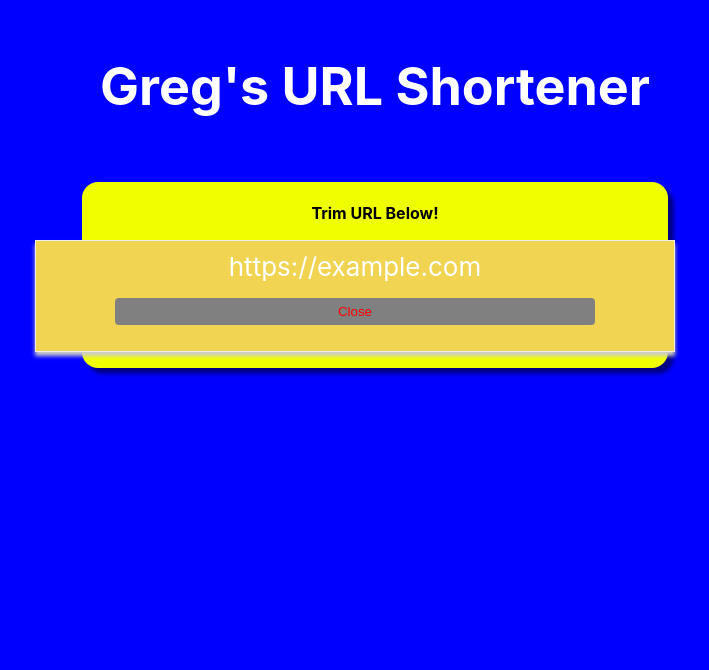
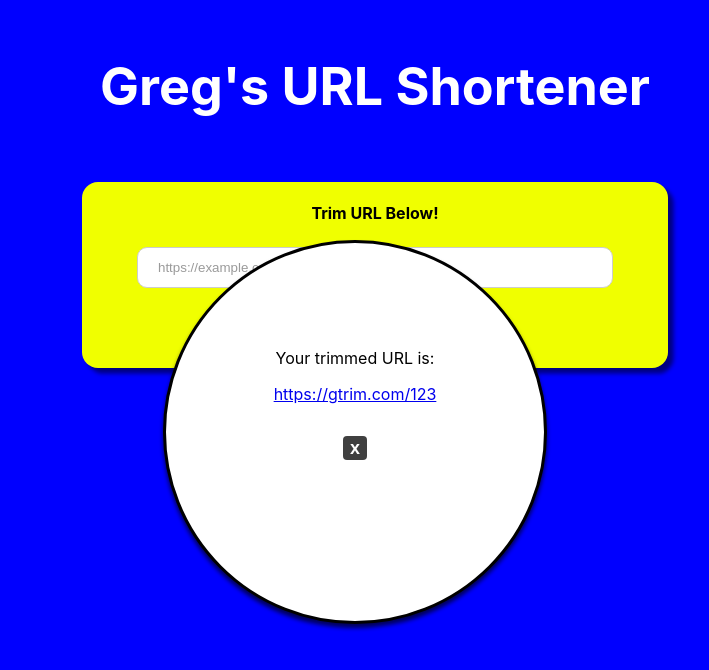
Before and after one commit to jsklarsky-w2g/URL-Shortener, a React (Create React App) app: page / in a window 1280 px wide. Both pictures are taken after typing "https://example.com" into the empty fields and a click on the button "Submit". Shown: the top 670 px of the page, without its empty margins (285-994 px from the left). Built offline with nearby package versions, Linux system fonts and the light colour scheme.

Commit message:
front end done-ish

```diff
--- a/src/App.js
+++ b/src/App.js
@@ -8,7 +8,8 @@ class App extends Component{
   state = {
     value: '',
     openModal: false,
-    tinyURL: null
+    tinyURL: null,
+    title: 'Trim URL Below!'
   }
 
   valueHandler = e =>{
@@ -19,11 +20,16 @@ class App extends Component{
 
   submitHandler = e =>{
     e.preventDefault();
-    this.setState({
-      tinyURL: this.state.value,
-      openModal: true
-    })
-
+    if(this.state.value === ''){
+      this.setState({
+        title: 'Oops...you forgot to enter a URL'
+      })
+    }else{
+      this.setState({
+        tinyURL: `https://gtrim.com/123`,
+        openModal: true
+      })
+    }
   }
 
   closeModal = () =>{
@@ -40,16 +46,17 @@ class App extends Component{
           show={this.state.openModal}
           closed={this.closeModal}
           newURL={this.state.tinyURL}
+          yourHref={this.state.value}
         />
         <h1>Greg's URL Shortener</h1>
         <div className={appStyle.positioning}>
           <form className={appStyle.box} onSubmit={e=>this.submitHandler(e)}>
-            <p>Trim URL Below! </p>
+            <p>{this.state.title}</p>
             <div>
               <input
                 className={appStyle.inputText}
                 type="url"
-                placeholder="Paste URL Here"
+                placeholder='Paste URL Here'
                 value={this.state.value}
                 onChange={this.valueHandler}
               />
--- a/src/App.module.css
+++ b/src/App.module.css
@@ -1,5 +1,5 @@
 .App {
-    margin:0;
+    margin: auto;
     padding:20px;
     color: white;
     background-color: blue;
--- a/src/components/modal.js
+++ b/src/components/modal.js
@@ -2,7 +2,7 @@ import React from "react";
 import update from './update.module.css'
 
 const ResultModal = props => {
-    console.log(props.show, props.newURL)
+    console.log(props.show, props.newURL, props.yourHref)
     const cssModal = [
         update.Modal,
         props.show ? update.ModalOpen : update.ModalClosed
@@ -10,10 +10,11 @@ const ResultModal = props => {
   return (
     <div className={cssModal.join(' ')}>
         <div>
-            {props.newURL}
+            <p>Your trimmed URL is:</p>
+            <p><a rel="noopener noreferrer" href={props.yourHref} target="_blank" >{props.newURL}</a></p>
         </div>
         <button className={update.closeButton} onClick={props.closed}>
-            Close
+            x
         </button>
     </div>
   );
--- a/src/components/update.module.css
+++ b/src/components/update.module.css
@@ -1,18 +1,29 @@
+
 .Modal {
     position: fixed;
     z-index: 200;
-    border: 1px solid #eee;
-    box-shadow: 0 4px 4px #ccc;
-    background-color:rgb(242,212,83);
-    padding: 10px;
+    border: 3px solid black;
+    box-shadow: 0 4px 4px rgb(0,0,0,0.65);
+    border-radius:50%;
+    background-color:white;
+    color:black;
+    padding-top:6rem;
+    padding:5%;
     text-align: center;
     box-sizing: border-box;
-    top: 30%;
-    left: 25%;
-    width: 50%;
-    max-height:50%;
+    width: 30vw;
+    height:30vw;
     overflow-y: auto;
     transition: all 0.3s ease-out;
+    word-wrap: break-word;
+    font-size: 16px;
+    left:35vw;
+    top:30vh;
+
+}
+
+.Modal>div{
+    padding-top: 10%;
 }
 
 .ModalOpen {
@@ -42,10 +53,14 @@
 
 
 .closeButton {
-    width: 30rem;
-    background-color: gray;
-    color: red;
-    padding: 6px;
+    width: 1.5rem;
+    height: 1.5rem;
+    background-color: rgb(0,0,0,.75);
+    color:white;
+    font-weight: bold;
+    font-size: 18px;
+    text-align: center;
+    vertical-align: center;
     margin: 1rem;
     border: none;
     border-radius: 4px;
```
